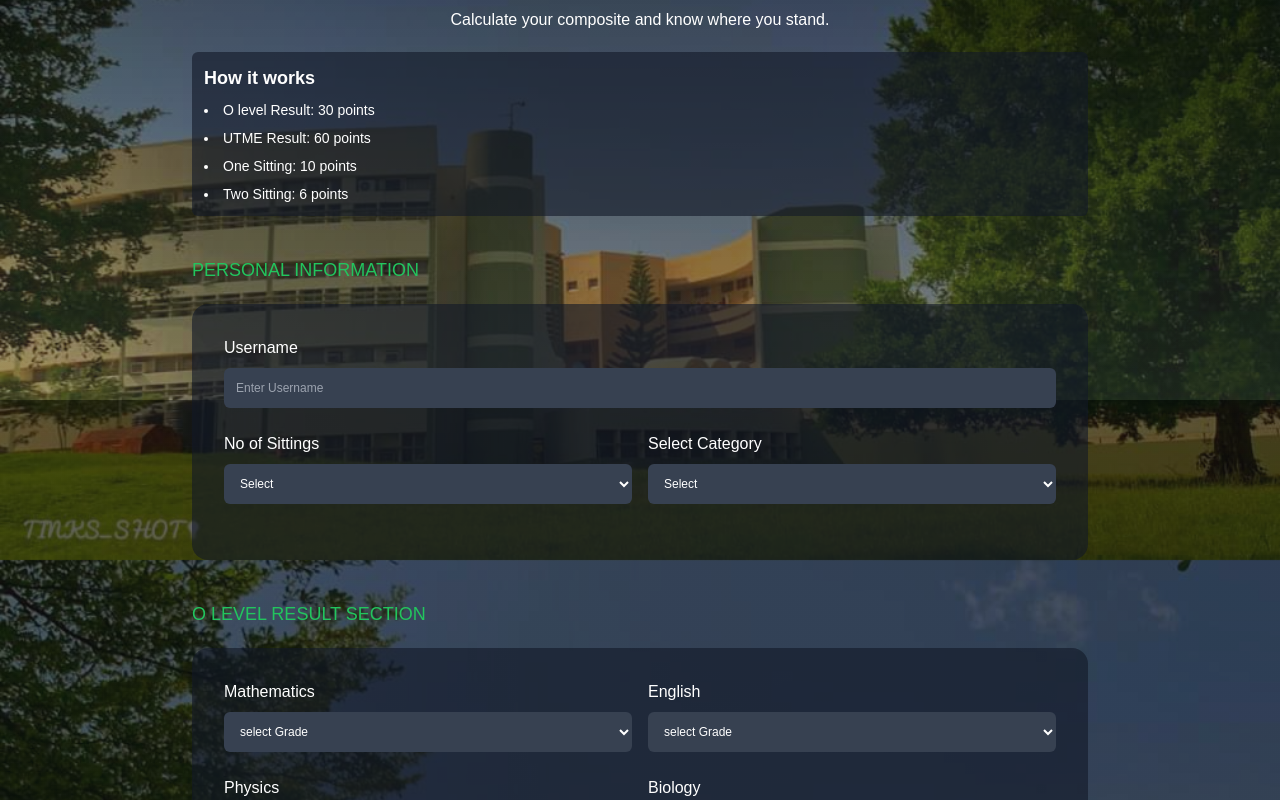
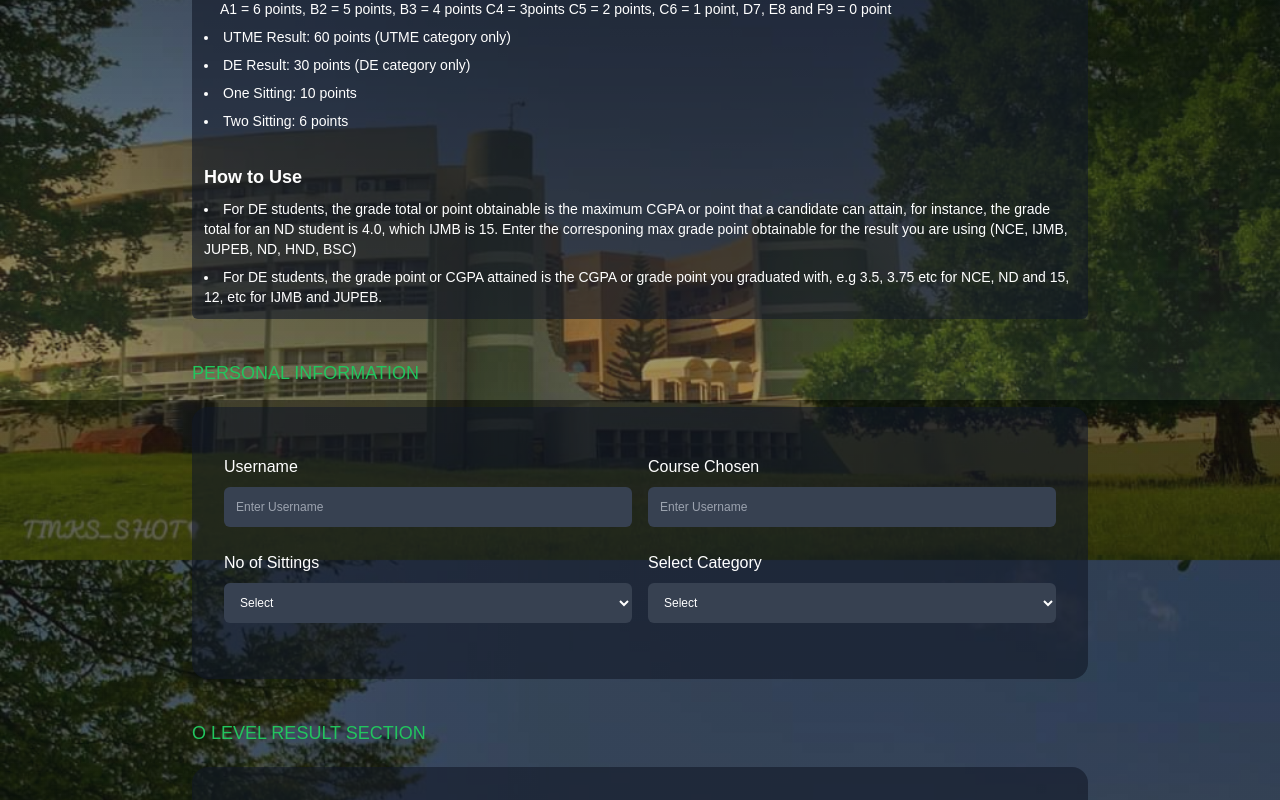
Before and after one commit to Chosen2730/CompositeCalc, a React (Create React App) app: page / in a window 1280 px wide. Shown: the part 400-1200 px from the top of the page. Built offline with nearby package versions, Linux system fonts and the light colour scheme.

Commit message:
made some editings on the form

```diff
--- a/src/App.js
+++ b/src/App.js
@@ -10,20 +10,42 @@ const App = () => {
         <div className='bg-gray-900 bg-opacity-60 text-white text-sm flex flex-col gap-2 rounded-md p-3 my-5'>
           <h2 className='font-bold text-lg'>How it works</h2>
           <li className='list-disc'>O level Result: 30 points</li>
-          <li className='list-disc'>UTME Result: 60 points</li>
+          <p className='ml-4'>
+            A1 = 6 points, B2 = 5 points, B3 = 4 points C4 = 3points C5 = 2
+            points, C6 = 1 point, D7, E8 and F9 = 0 point
+          </p>
+          <li className='list-disc'>
+            UTME Result: 60 points (UTME category only){" "}
+          </li>
+          <li className='list-disc'>
+            DE Result: 30 points (DE category only){" "}
+          </li>
           <li className='list-disc'>One Sitting: 10 points</li>
           <li className='list-disc'>Two Sitting: 6 points</li>
+          <h2 className='font-bold text-lg mt-6'>How to Use</h2>
+          <li className='list-disc'>
+            For DE students, the grade total or point obtainable is the maximum
+            CGPA or point that a candidate can attain, for instance, the grade
+            total for an ND student is 4.0, which IJMB is 15. Enter the
+            corresponing max grade point obtainable for the result you are using
+            (NCE, IJMB, JUPEB, ND, HND, BSC)
+          </li>
+          <li className='list-disc'>
+            For DE students, the grade point or CGPA attained is the CGPA or
+            grade point you graduated with, e.g 3.5, 3.75 etc for NCE, ND and
+            15, 12, etc for IJMB and JUPEB.
+          </li>
         </div>
         <Form />
         <p className='text-white text-center text-sm'>
           Built by{" "}
           <a
             href='https://wa.me/2348132157321'
-            className='text-blue-500 font-bold'
+            className='text-sky-400 font-bold'
           >
             Chosen Foundation
           </a>{" "}
-          for FUNAAB Aspirants - Always choose Chosen
+          for FUNAAB Aspirants - Always choose Chosen.
         </p>
       </div>
     </div>
--- a/src/form.js
+++ b/src/form.js
@@ -38,16 +38,17 @@ const Form = () => {
     } else if (category === "UTME") {
       total = OlevelTotal + utmeTotal + +no_of_sittings;
     }
-    setComposite(total);
+
+    setComposite(total.toFixed(1));
   };
 
   return (
-    <form className='text-white bg-opacity-50'>
+    <form className='text-white bg-opacity-50' onSubmit={calculate}>
       <h2 className='font-medium text-lg uppercase text-green-500 mt-10'>
         Personal Information
       </h2>
       <div className='my-5 bg-gray-900 bg-opacity-60 p-8 rounded-2xl'>
-        <div className=''>
+        <div className='grid grid-cols-2 gap-4 my-4'>
           <div className=''>
             <label htmlFor='userName' className='font-medium'>
               Username
@@ -57,6 +58,21 @@ const Form = () => {
               name='name'
               type='text'
               id='userName'
+              required
+              className='my-2 p-3 w-full rounded-md bg-gray-700 placeholder: text-xs'
+              onChange={inputHandler}
+            />
+          </div>
+          <div className=''>
+            <label htmlFor='course' className='font-medium'>
+              Course Chosen
+            </label>
+            <input
+              placeholder='Enter Username'
+              name='course'
+              type='text'
+              id='course'
+              required
               className='my-2 p-3 w-full rounded-md bg-gray-700 placeholder: text-xs'
               onChange={inputHandler}
             />
@@ -73,6 +89,7 @@ const Form = () => {
                 className='my-2 p-3 w-full rounded-md bg-gray-700 placeholder: text-xs'
                 onChange={inputHandler}
                 name='no_of_sittings'
+                required
               >
                 <option>Select</option>
                 <option value={10}>1</option>
@@ -87,6 +104,7 @@ const Form = () => {
               <select
                 className='my-2 p-3 w-full rounded-md bg-gray-700 placeholder: text-xs'
                 name='category'
+                required
                 onChange={inputHandler}
               >
                 <option>Select</option>
@@ -109,6 +127,7 @@ const Form = () => {
               className='my-2 p-3 w-full rounded-md bg-gray-700 placeholder: text-xs'
               onChange={inputHandler}
               name='maths'
+              required
             >
               <SelectGrade />
             </select>
@@ -122,6 +141,7 @@ const Form = () => {
               className='my-2 p-3 w-full rounded-md bg-gray-700 placeholder: text-xs'
               onChange={inputHandler}
               name='eng'
+              required
             >
               <SelectGrade />
             </select>
@@ -135,6 +155,7 @@ const Form = () => {
               className='my-2 p-3 w-full rounded-md bg-gray-700 placeholder: text-xs'
               onChange={inputHandler}
               name='phy'
+              required
             >
               <SelectGrade />
             </select>
@@ -143,11 +164,12 @@ const Form = () => {
 
         <div className=''>
           <div className=''>
-            <label className='font-medium'>Biology</label>
+            <label className='font-medium'>Biology/Geography</label>
             <select
               className='my-2 p-3 w-full rounded-md bg-gray-700 placeholder: text-xs'
               onChange={inputHandler}
               name='bio'
+              required
             >
               <SelectGrade />
             </select>
@@ -161,6 +183,7 @@ const Form = () => {
               className='my-2 p-3 w-full rounded-md bg-gray-700 placeholder: text-xs'
               onChange={inputHandler}
               name='chm'
+              required
             >
               <SelectGrade />
             </select>
@@ -182,6 +205,8 @@ const Form = () => {
                 type='number'
                 onChange={inputHandler}
                 name='utmeValue'
+                max={400}
+                required
               />
             </div>
           </div>
@@ -197,7 +222,9 @@ const Form = () => {
                   type='number'
                   onChange={inputHandler}
                   name='DETotal'
+                  step='any'
                   className='my-2 p-3 w-full rounded-md bg-gray-700 placeholder: text-xs'
+                  required
                 />
               </div>
             </div>
@@ -207,8 +234,10 @@ const Form = () => {
                 <input
                   className='my-2 p-3 w-full rounded-md bg-gray-700 placeholder: text-xs'
                   type='number'
+                  step='any'
                   onChange={inputHandler}
                   name='DEValue'
+                  required
                 />
               </div>
             </div>
@@ -220,14 +249,11 @@ const Form = () => {
       <div className='my-10 bg-gray-900 bg-opacity-60 p-8 rounded-2xl '>
         {user?.category && (
           <div className='flex flex-col items-center justify-center'>
-            <button
-              onClick={calculate}
-              className='bg-green-500 text-white p-3 px-10 rounded-xl'
-            >
+            <button className='bg-green-500 text-white p-3 px-10 rounded-xl'>
               Calculate Composite
             </button>
             <h3 className='my-5 text-lg font-medium text-center'>
-              Hello {user?.name}, your composite is{" "}
+              Hello {user?.name}, your composite for {user?.course} is{" "}
               <span className='text-4xl'>{composite}%</span>
             </h3>
           </div>
--- a/src/header.js
+++ b/src/header.js
@@ -4,7 +4,7 @@ import logo from "./logo.png";
 const header = () => {
   return (
     <div className='flex flex-col items-center justify-center'>
-      <img className='logo' alt='logo' src={logo}></img>
+      <img className='w-48' alt='logo' src={logo}></img>
       <h1 className='text-4xl my-2 font-bold text-green-300 text-center'>
         Composite Calculator
       </h1>
```
